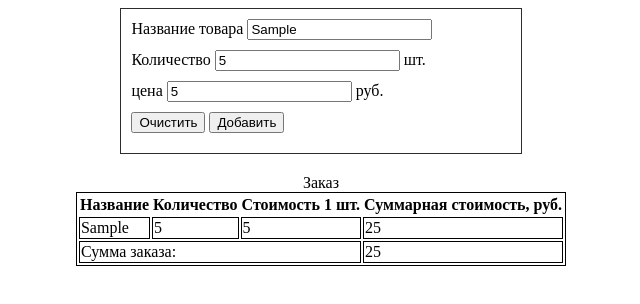
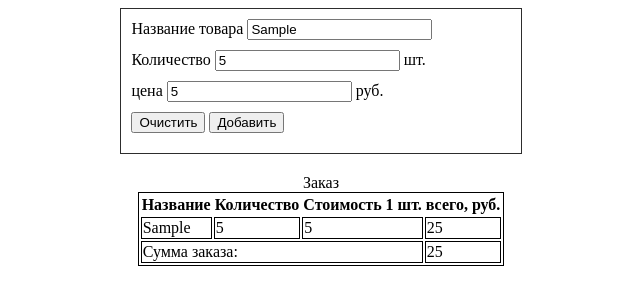
Before and after one commit to nikmen560/ya_p_pr_2, a plain HTML site: page index.html in a window 1280 px wide. Both pictures are taken after typing "Sample", "5", "5" into the empty fields and a click on the button "Добавить". Shown: the whole page, without its empty margins (319-959 px from the left). Drawn offline with Linux system fonts and the light colour scheme.

Commit message:
fixed UI

```diff
--- a/index.html
+++ b/index.html
@@ -23,14 +23,14 @@
 
     <div>
         <label>Количество
-            <input type="number" name="quantity" id="quantity" required>
+            <input type="number" id="quantity" required>
             <span>шт.</span>
         </label>
 
     </div>
     <div>
         <label> цена
-            <input type="number" name="cost" id="price" required>
+            <input type="number" id="price" required>
             <span>руб.</span>
         </label>
 
--- a/script.js
+++ b/script.js
@@ -1,100 +1,105 @@
-const name = document.getElementById('name'); // Поле ввода названия товара
-const quantity = document.getElementById('quantity'); // Поле ввода количества
-const price = document.getElementById('price'); // Поле ввода стоимости за единицу
-let totalSum = 0; // Переменная для подсчета суммарной стоимости заказа
+const name = document.getElementById('name');
+const quantity = document.getElementById('quantity');
+const price = document.getElementById('price');
+let totalSum = 0;
 
-function appendRow() { // Функция для создания строк таблицы
-    let row = document.createElement('tr'); // Создаем экземпляр строки
-    let td1 = document.createElement('td'); // Создание 4 ячеек
+function appendRow() {
+
+    let row = document.createElement('tr');
+    for(let i = 0; i < 4; i++) {
+
+    }
+    let td1 = document.createElement('td');
     let td2 = document.createElement('td');
     let td3 = document.createElement('td');
     let td4 = document.createElement('td');
 
-    td4.classList.add('summary'); // У последней ячейки спец класс
+    td4.classList.add('summary');
 
     td1.appendChild(document.createTextNode(name.value));
     td2.appendChild(document.createTextNode(quantity.value));
     td3.appendChild(document.createTextNode(price.value));
     td4.appendChild(document.createTextNode(quantity.value * price.value));
+
     totalSum += quantity.value * price.value;
 
-    row.appendChild(td1); // Добавляем ячейки в строку
+    row.appendChild(td1);
     row.appendChild(td2);
     row.appendChild(td3);
     row.appendChild(td4);
-    return row; // Собранная строчка
+    return row;
 }
 
-const tdHover = () => { // Обработчик для наведения мышью над 4 столбцом
+const hoverOnTd = () => {
     document.querySelectorAll('.summary').forEach((item) => {
-        item.addEventListener('mouseover', function () { // При наведении мыши
-            this.style.background = 'red';
+        item.addEventListener('mouseover', function () {
+            this.style.background = 'green';
         });
-        item.addEventListener('mouseout', function () { // Мышь покидает элемент
+        item.addEventListener('mouseout', function () {
             this.style.background = 'transparent';
         });
     });
 }
 
-document.getElementById('reset').onclick = function(event) { // Обработчик нажатия кнопки "очистить"
-    event.preventDefault(); // Остановка перехода по ссылке
-    document.getElementById('result').innerHTML = ''; // Очистка содержимого блока rezult
+document.getElementById('reset').onclick = function(event) {
+    event.preventDefault();
+    document.getElementById('result').innerHTML = '';
     totalSum = 0; // Сброс суммарной стоимости
 };
 
-document.getElementById('calc').onclick = function(event) { // Обработчик нажатия на кнопку "добавить"
+document.getElementById('calc').onclick = function(event) {
     event.preventDefault(); // Остановка перехода по ссылке
 
-    if (name.value != '' && quantity.value != '' && price.value != '') { // Если поля форм не пустые
-        if (document.getElementById('result').innerHTML === '') { // Если таблица еще не существует
+    if (name.value != '' && quantity.value != '' && price.value != '') {
+        if (document.getElementById('result').innerHTML === '') {
             totalSum = 0; // Сброс суммы
 
-            let table = document.createElement('table'); // создаем экземпляр таблицы
-            let caption = document.createElement('caption'); // создаем экз названия таблицы
-            let header = document.createElement('tr'); // заглавная строчка
+            let table = document.createElement('table');
+            let caption = document.createElement('caption');
+            let header = document.createElement('tr');
 
-            let th1 = document.createElement('th'); // создание 4 ячеек заглавной строчки
+            let th1 = document.createElement('th');
             let th2 = document.createElement('th');
             let th3 = document.createElement('th');
             let th4 = document.createElement('th');
 
-            caption.appendChild(document.createTextNode('Заказ')); // заполнение текстом навзвания таблицы
+            caption.appendChild(document.createTextNode('Заказ'));
 
-            th1.appendChild(document.createTextNode('Название')); // заполнение текстом 4 ячеек
+            th1.appendChild(document.createTextNode('Название'));
             th2.appendChild(document.createTextNode('Количество'));
             th3.appendChild(document.createTextNode('Стоимость 1 шт.'));
-            th4.appendChild(document.createTextNode('Суммарная стоимость, руб.'));
+            th4.appendChild(document.createTextNode('всего, руб.'));
 
-            header.appendChild(th1); // сборка заглавной строчки
+            header.appendChild(th1);
             header.appendChild(th2);
             header.appendChild(th3);
             header.appendChild(th4);
 
-            table.appendChild(caption); // добавить в таблицу название
-            table.appendChild(header); // добавить в таблицу заглавную строчку
-            table.appendChild(appendRow()); // добавить пользовательскую строчку
-            document.getElementById('result').appendChild(table); // добавить таблицу в блок rezult
+            table.appendChild(caption);
+            table.appendChild(header);
+            table.appendChild(appendRow());
+            document.getElementById('result').appendChild(table);
         } else { // Если таблица существует
             document.querySelector('#result table').removeChild(document.getElementById('total'));
             // Удалить итогов строку
-            document.querySelector('#result table').appendChild(appendRow()); // Добавить пользовательскую строку
+            document.querySelector('#result table').appendChild(appendRow());
         }
 
-        let total = document.createElement('tr'); // Сборка итоговой строчки
+        let total = document.createElement('tr');
         let total1 = document.createElement('td');
         let total2 = document.createElement('td');
 
         total.setAttribute('id', 'total');
-        total1.setAttribute('colspan', '3'); // 1 ячейка в 3 раза длинее обычных
-        total2.classList.add('summary'); // у 2 есть спецкласс для подсветки при наведении
+        total1.setAttribute('colspan', '3');
+        total2.classList.add('summary');
 
         total1.appendChild(document.createTextNode('Сумма заказа:'));
-        total2.appendChild(document.createTextNode(totalSum)); // заполнение 2 ячейки суммарной стоимостью
+        total2.appendChild(document.createTextNode(totalSum));
 
         total.appendChild(total1);
         total.appendChild(total2);
-        document.querySelector('#result table').appendChild(total); // сборка и добавление строчки в таблицу
-        tdHover(); // отслеживание наведения мыши на 4 стобец
+        document.querySelector('#result table').appendChild(total);
+        hoverOnTd();
     } else
-        alert('Не введены обязательные параметры!'); // ошибка, если поля пустые
+        alert('заполните поля');
 };
```
